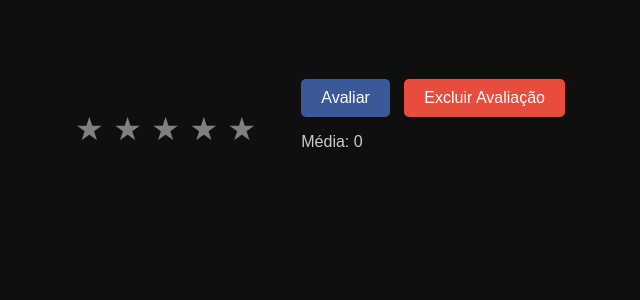
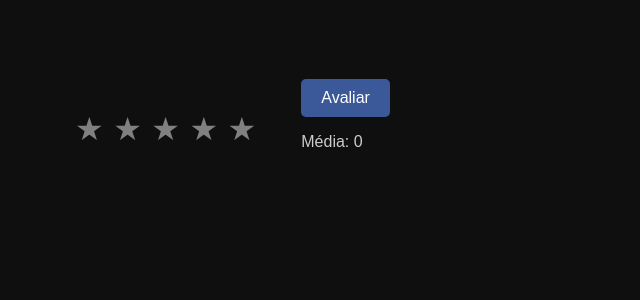
Before and after one commit to nftsz/star-feedback, a Django app: template core/templates/core/detalhe_rom.html in a window 1280 px wide. Shown: the top 300 px of the page, without its empty margins (115-755 px from the left). Run offline with Django 5.2, Linux system fonts and the light colour scheme; the template is opened without the code that fills it, so the values that code supplies are empty.

Commit message:
Tirando o botão de excluir ava

```diff
--- a/core/static/core/css/detalhe_rom.css
+++ b/core/static/core/css/detalhe_rom.css
@@ -57,8 +57,3 @@ body {
     background-color: #3b5998;
     color: #fff;
 }
-
-.btn-vermelho {
-    background-color: #e74c3c;
-    color: #fff;
-}
--- a/core/static/core/js/detalhe_rom.js
+++ b/core/static/core/js/detalhe_rom.js
@@ -70,20 +70,4 @@ document.addEventListener('DOMContentLoaded', () => {
             .catch(err => console.error('Erro ao avaliar ROM:', err));
     });
 
-    // Botão excluir avaliação
-    const excluirBtn = document.getElementById('excluir-btn');
-    excluirBtn?.addEventListener('click', () => {
-        fetch(`/excluir_avaliacao/${romId}/`, {
-            method: 'DELETE',
-            headers: { 'X-CSRFToken': csrftoken }
-        })
-            .then(res => res.json())
-            .then(data => {
-                estrelasContainer.dataset.media = data.media;
-                mediaSpan.textContent = parseFloat(data.media).toFixed(2);
-                atualizarEstrelas(parseFloat(data.media));
-                alert('Avaliação excluída!');
-            })
-            .catch(err => console.error('Erro ao excluir avaliação:', err));
-    });
 });
--- a/core/templates/core/detalhe_rom.html
+++ b/core/templates/core/detalhe_rom.html
@@ -28,7 +28,6 @@
 
             <!-- Botões -->
             <button id="avaliar-btn" class="btn btn-azul">Avaliar</button>
-            <button id="excluir-btn" class="btn btn-vermelho">Excluir Avaliação</button>
 
             <!-- Média -->
             <p>Média: <span class="media">{{ media|default:"0" }}</span></p>
```
